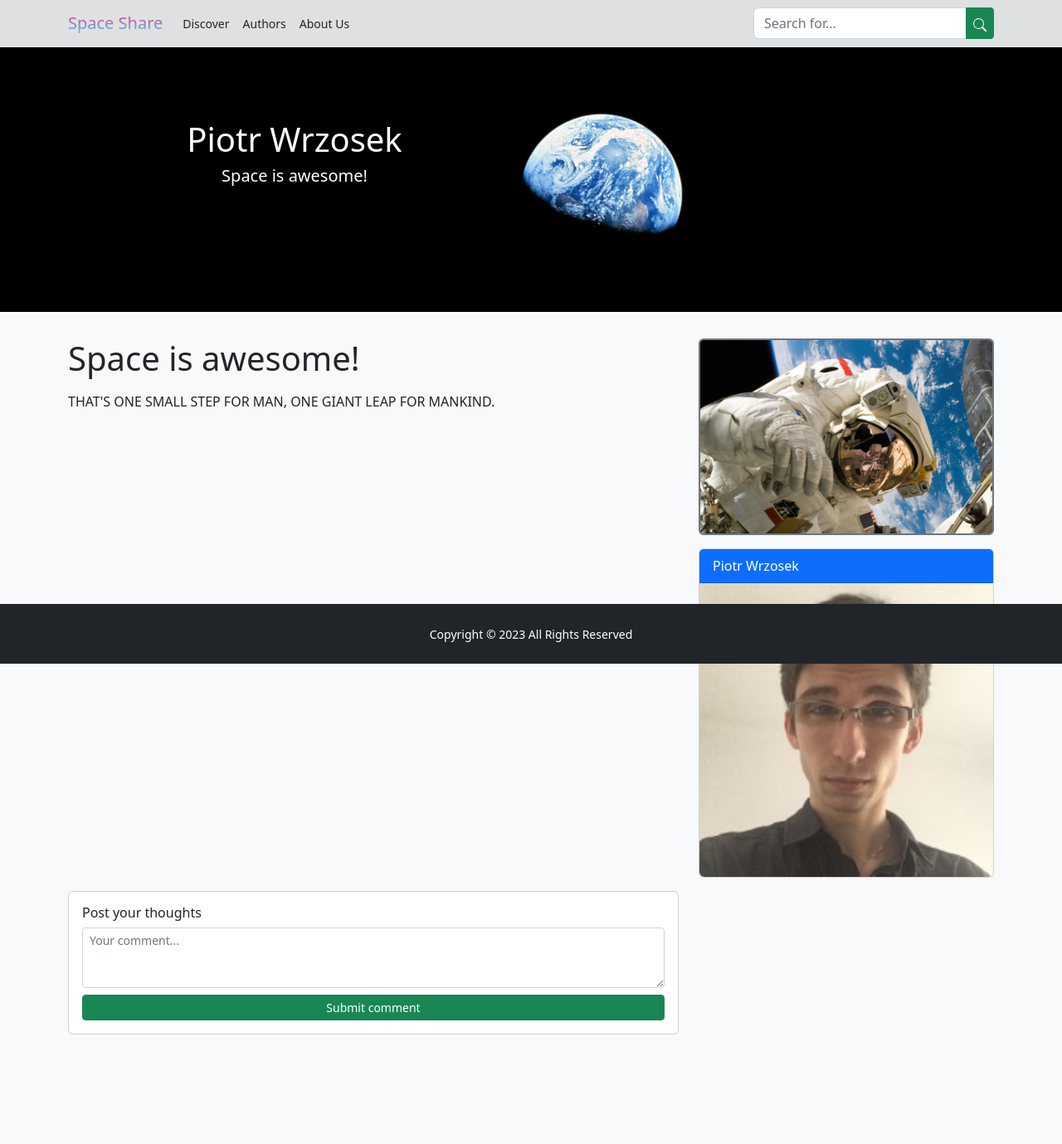
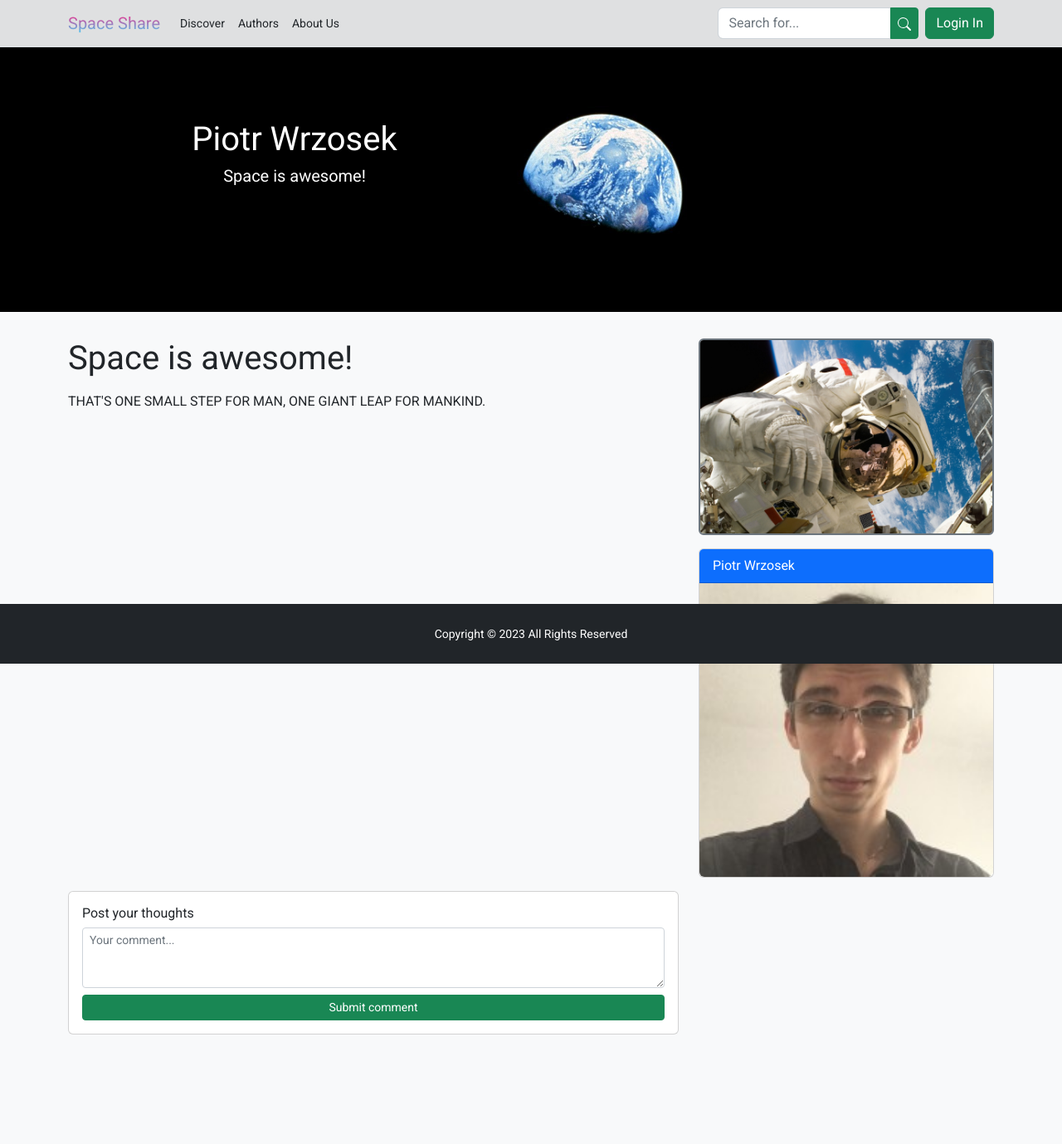
Before and after one commit to UltiPro/Space-Share, a Django app: template SpaceShare/Blog/templates/Blog/post.html in a window 1280 px wide. Shown: the whole page at 83% size. Run offline with Django 4.2, Linux system fonts and the light colour scheme; the template is opened without the code that fills it: values that come from a table or form of the project are taken from there, others are empty; data comes from the database, SQL or seed files in the repository; parts of the project's set-up code (start-up, migrations or seed data) failed here and were passed over.

Commit message:
Update base urls nav and css

```diff
--- a/SpaceShare/Blog/templates/Blog/includes/navigation.html
+++ b/SpaceShare/Blog/templates/Blog/includes/navigation.html
@@ -34,6 +34,9 @@
                     </button>
                 </div>
             </form>
+            <a href="{% url 'login' %}" class="btn btn-success mt-2 mt-lg-0 ms-lg-2">
+                Login In
+            </a>
         </div>
     </div>
 </nav>
--- a/SpaceShare/Blog/urls.py
+++ b/SpaceShare/Blog/urls.py
@@ -13,5 +13,7 @@ urlpatterns = [
          views.AuthorPosts.as_view(), name="author_posts"),
     path("author/<slug:slug>/posts/<str:str>",
          views.AuthorPostsByTag.as_view(), name="author_posts_by_tag"),
-    path("about-us", views.About.as_view(), name="about_us")
+    path("about-us", views.About.as_view(), name="about_us"),
+    path("register", views.Register.as_view(), name="register"),
+    path("login", views.Login.as_view(), name="login")
 ]
--- a/SpaceShare/static/css/base.css
+++ b/SpaceShare/static/css/base.css
@@ -1,6 +1,11 @@
 :root {
     --sky: #4cc9f0;
     --far-space: #f72585;
+}
+
+html,
+body {
+    font-family: 'Roboto', sans-serif;
 }
 
 .nav-link:hover {
@@ -31,3 +36,7 @@
     background-position: bottom;
     text-shadow: 1px 1px black;
 }
+
+.text-shadow {
+    text-shadow: 1px 1px black;
+}
--- a/SpaceShare/templates/base.html
+++ b/SpaceShare/templates/base.html
@@ -9,6 +9,9 @@
     <title>{% block doc_title %}{% endblock %}</title>
     <link rel="icon" type="image/x-icon" href="{% static 'favicon.ico' %}">
     <link href="https://cdn.jsdelivr.net/npm/bootstrap@5.2.3/dist/css/bootstrap.min.css" rel="stylesheet" integrity="sha384-rbsA2VBKQhggwzxH7pPCaAqO46MgnOM80zW1RWuH61DGLwZJEdK2Kadq2F9CUG65" crossorigin="anonymous">
+    <link rel="preconnect" href="https://fonts.googleapis.com">
+    <link rel="preconnect" href="https://fonts.gstatic.com" crossorigin>
+    <link rel="stylesheet" href="https://fonts.googleapis.com/css2?family=Roboto&display=swap">
     <link rel="stylesheet" href="{% static 'css/base.css' %}">
     {% block doc_css %}{% endblock %}
 </head>
```
Also changed, not shown: SpaceShare/Blog/static/Blog/css/login_register.css (added, +16 -0 lines), SpaceShare/Blog/static/Blog/images/login_register.jpg (added).
